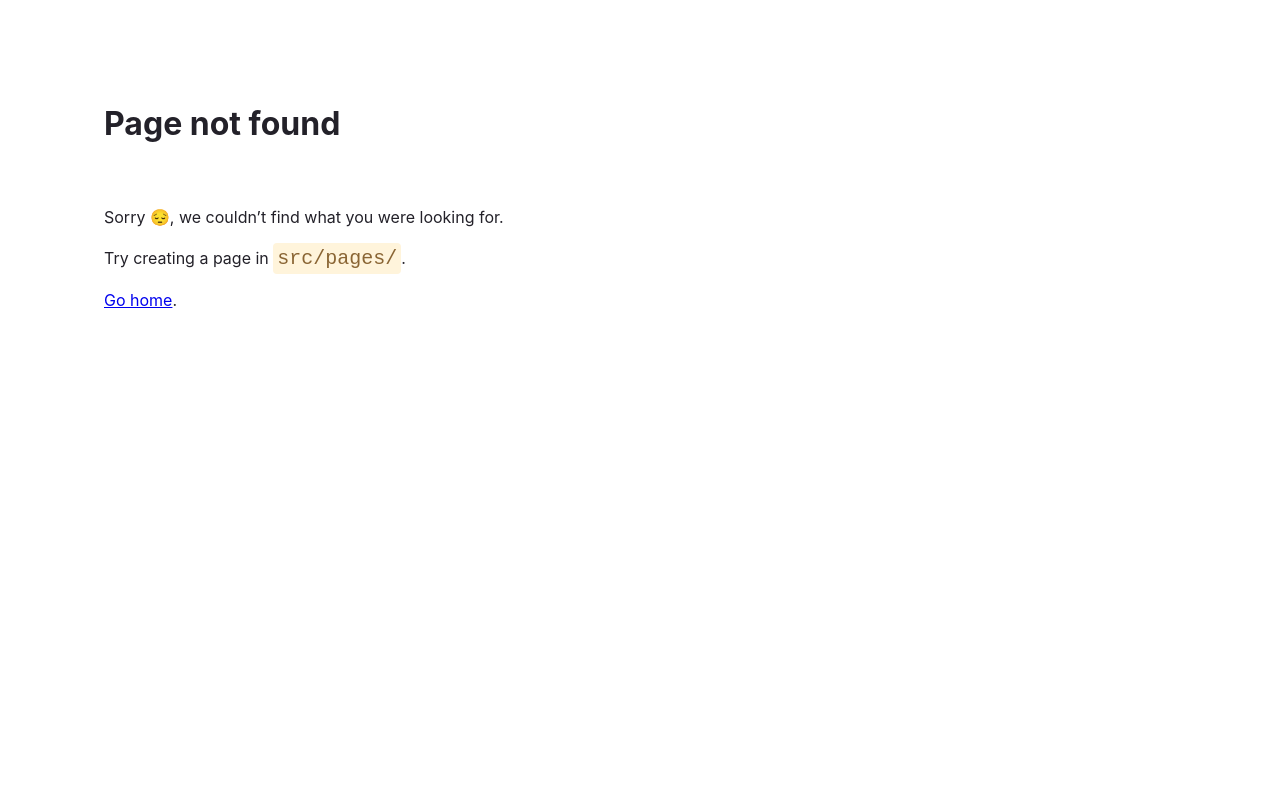
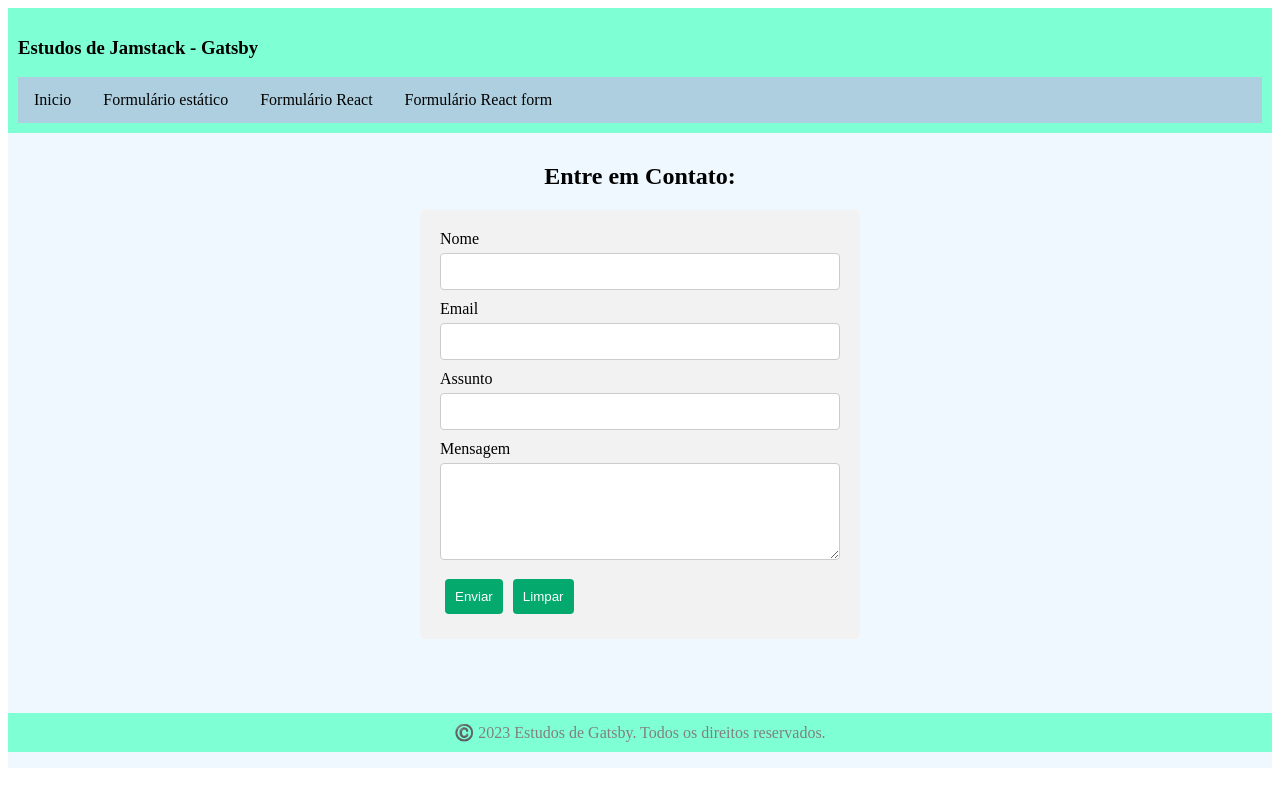
Before and after one commit to AndrePalmeiro99/Jamstack_006-estudos, a Gatsby site: page /pagina3 in a window 1280 px wide. Before the commit this address had no page. Built offline with nearby package versions, Linux system fonts and the light colour scheme; Gatsby itself is replaced by a stand-in of ours.

Commit message:
formulario react-hook-form

```diff
--- a/package.json
+++ b/package.json
@@ -17,6 +17,7 @@
   "dependencies": {
     "gatsby": "^5.12.4",
     "react": "^18.2.0",
-    "react-dom": "^18.2.0"
+    "react-dom": "^18.2.0",
+    "react-hook-form": "^7.47.0"
   }
 }
--- a/src/components/layout.js
+++ b/src/components/layout.js
@@ -12,6 +12,7 @@ export default function Layout({ children }) {
                     <Link to="/">Inicio</Link>
                     <Link to="/pagina1">Formulário estático</Link>
                     <Link to="/pagina2">Formulário React</Link>
+                    <Link to="/pagina3">Formulário React form</Link>
                 </nav>
             </div>
             <div className="main">
--- /dev/null
+++ b/src/pages/pagina3.js
@@ -0,0 +1,77 @@
+import * as React from "react"
+import { useForm } from "react-hook-form";
+import Layout from "../components/layout"
+
+const Pagina3 = () => {
+
+  const { register, handleSubmit, formState: { errors }, reset } = useForm();
+
+  const encode = (data) => {
+    return Object.keys(data)
+      .map(key => encodeURIComponent(key) + "=" + encodeURIComponent(data[key]))
+      .join("&");
+  }
+
+  const onSubmit = dados => {
+    fetch("/", {
+      method: "POST",
+      headers: { "Content-Type": "application/x-www-form-urlencoded" },
+      body: encode({ "form-name": "form_hook", ...dados })
+    }).then(() => {
+      alert("Em breve daremos um retorno do seu contato. Obrigado!");
+      reset();
+    }).catch(error => alert(error));
+  };
+
+  return (
+    <Layout>
+      <h2 className="texto">Entre em Contato:</h2>
+      <div className="container">
+        <form name="form_hook" method="post" onSubmit={handleSubmit(onSubmit)}
+          data-netlify="true" data-netlify-honeypot="bot-field">
+          <input type="hidden" name="form-name" value="form_hook" />
+          <label>
+            Nome
+            <input type="text" name="nome" {...register("nome", { required: true, maxLength: 20 })} />
+            {errors.nome && errors.nome.type === "required" && (
+              <span className="erro">&nbsp;Nome é obrigatório.</span>
+            )}
+            {errors.nome && errors.nome.type === "maxLength" && (
+              <span className="erro">&nbsp;Nome pode ter 20 caracteres no máximo.</span>
+            )}
+          </label>
+          <label>
+            Email
+            <input type="email" name="email" {...register("email", {
+              required: true,
+              pattern: /^(([^<>()[\]\\.,;:\s@"]+(\.[^<>()[\]\\.,;:\s@"]+)*)|(".+"))@((\[[0-9]{1,3}\.[0-9]{1,3}\.[0-9]{1,3}\.[0-9]{1,3}\])|(([a-zA-Z\-0-9]+\.)+[a-zA-Z]{2,}))$/
+            })} />
+            {errors.email && errors.email.type === "required" && (
+              <span className="erro">&nbsp;Email é obrigatório.</span>
+            )}
+            {errors.email && errors.email.type === "pattern" && (
+              <span className="erro">&nbsp;Email inválido.</span>
+            )}
+          </label>
+          <label>
+            Assunto
+            <input type="text" name="assunto" {...register("assunto", { required: true, maxLength: 100 })} />
+            {errors.assunto && errors.assunto.type === "maxLength" && (
+              <span className="erro">&nbsp;Assunto pode ter 100 caracteres no máximo.</span>
+            )}
+          </label>
+          <label>
+            Mensagem
+            <textarea name="mensagem" rows="5" {...register("mensagem")} />
+          </label>
+          <input type="submit" value="Enviar" />
+          <input type="reset" value="Limpar" />
+        </form>
+      </div>
+    </Layout>
+  )
+}
+
+export default Pagina3
+
+export const Head = () => <title>Formulário React Form</title>
```
Also changed, not shown: 1 other file.
